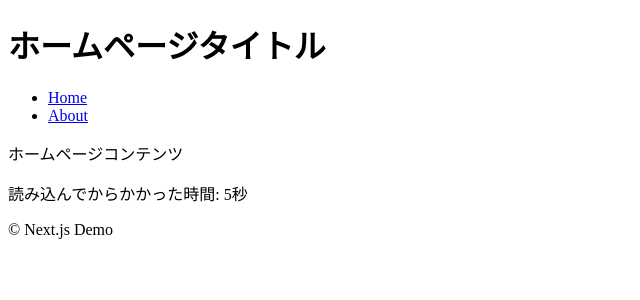
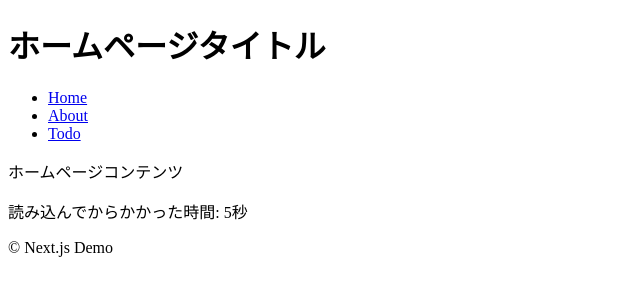
Before and after one commit to sohey-dr/play-Next, a Next.js app: page / in a window 1280 px wide. Shown: the top 300 px of the page, without its empty margins (0-640 px from the left). Built offline with nearby package versions, Linux system fonts and the light colour scheme.

Commit message:
[ADD]todo path追加

```diff
--- a/components/layout.tsx
+++ b/components/layout.tsx
@@ -28,6 +28,9 @@ export default function Layout({ children, title, description }: Props) {
             <li>
               <Link href="/about">About</Link>
             </li>
+            <li>
+              <Link href="/todos">Todo</Link>
+            </li>
           </ul>
         </nav>
 
```
